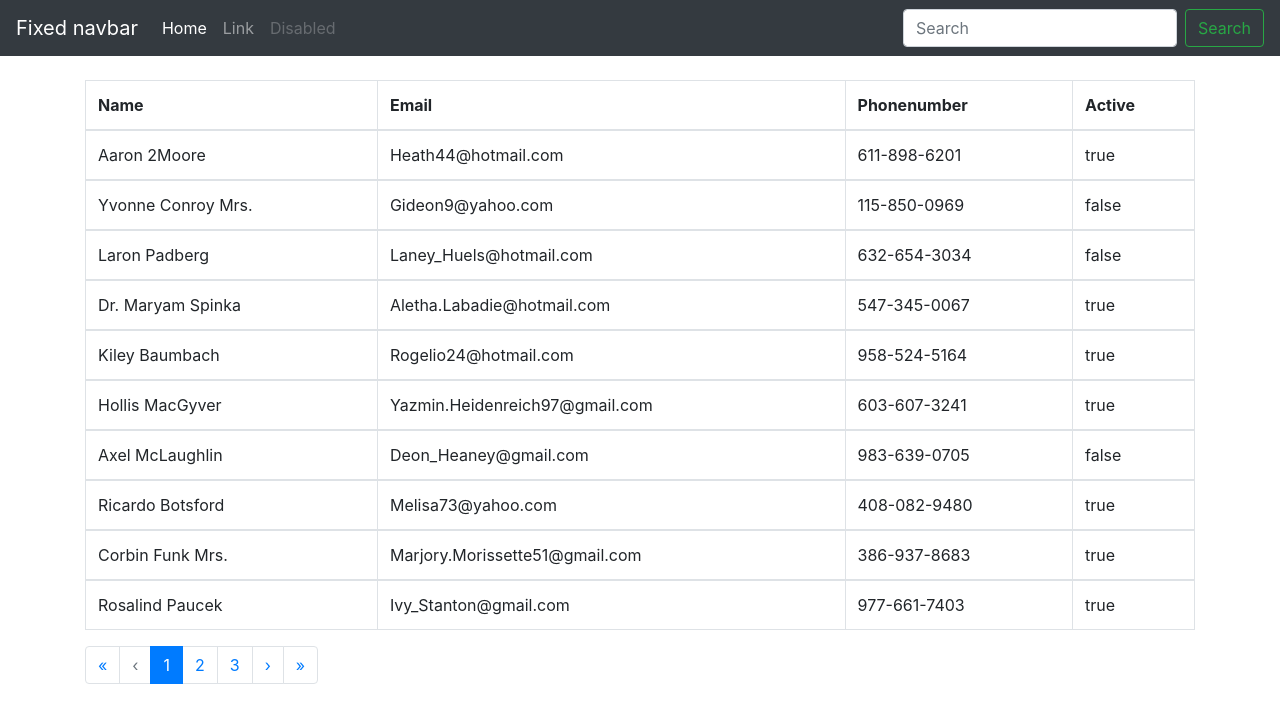
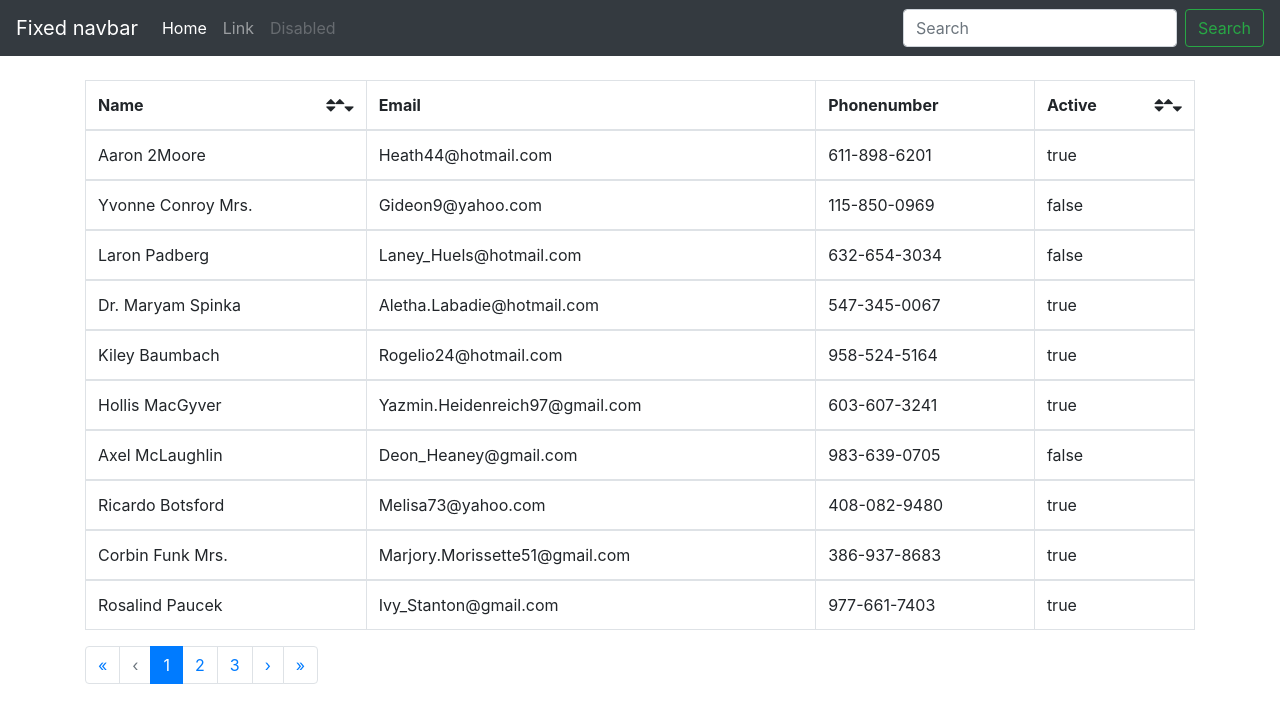
Before and after one commit to rnkoaa/angular-labs, an Angular app in the folder bootstrap-data-table/: page / in a window 1280 px wide. Shown: the top 722 px of the page. Built offline with nearby package versions, Linux system fonts and the light colour scheme.

Commit message:
updated columns

```diff
--- a/bootstrap-data-table/src/app/data-table/data-table/data-table.component.html
+++ b/bootstrap-data-table/src/app/data-table/data-table/data-table.component.html
@@ -3,10 +3,19 @@
     <tr>
       <th *ngFor="let column of columns" (click)="headerClicked(column, $event)" class="column-header"
         [class.sortable]="column.sortable">
-        <!-- {{column.header}} -->
-        <ng-container *ngIf="!column.headerTemplate">{{column.header}}</ng-container>
+        <span class="float-left">
+          <ng-container *ngIf="!column.headerTemplate">{{column.header}}</ng-container>
+          <ng-template *ngIf="column.headerTemplate" [ngTemplateOutlet]="column.headerTemplate"
+          [ngTemplateOutletContext]="{ $implicit: { header: col.header } }"></ng-template>
+        </span>
+        <span *ngIf="column.sortable" class="float-right">
+            <i class="fa fa-sort" *ngIf="column.sortable && column.sortDirection === ''"></i>
+            <i class="fa fa-sort-asc"></i>
+            <i class="fa fa-sort-desc"></i>
+          </span>
+        <!-- <ng-container *ngIf="!column.headerTemplate">{{column.header}}</ng-container>
         <ng-template *ngIf="column.headerTemplate" [ngTemplateOutlet]="column.headerTemplate"
-          [ngTemplateOutletContext]="{ $implicit: { header: col.header } }"></ng-template>
+          [ngTemplateOutletContext]="{ $implicit: { header: col.header } }"></ng-template> -->
         <!-- <span class="column-sort-icon" *ngIf="column.sortable">
           <i class="fa fa-sort column-sortable-icon"></i>
           <span  class="">
@@ -19,7 +28,6 @@
   </thead>
   <tbody *ngFor="let row of displayData">
     <tr>
-      <!-- <td *ngFor="let column of columns">{{row[column.value]}}</td> -->
       <td *ngFor="let column of columns">
         <ng-container *ngIf="!column.bodyTemplate">{{row[column.value]}}</ng-container>
         <ng-template *ngIf="column.bodyTemplate" [ngTemplateOutlet]="column.bodyTemplate"
--- a/bootstrap-data-table/src/app/data-table/data-table/data-table.component.ts
+++ b/bootstrap-data-table/src/app/data-table/data-table/data-table.component.ts
@@ -151,7 +151,6 @@ export class DataTableComponent implements OnInit {
     this.sortAsc = true;
     this.data = this.options.records;
 
-    // console.log(this.sorterService.sort(this.data, 'name'));
     this.itemCount = this.options.records.length;
     if (this.pagination) {
       this.displayData = this.data.slice(this.offset, this.limit);
@@ -174,27 +173,25 @@ export class DataTableComponent implements OnInit {
       if (this.options.config.sortBy === undefined) {
         this.options.config.sortBy = column.value;
       }
+
       if (this.options.config.sortBy === column.value) {
         this.options.config.sortDirection = this.options.config.sortDirection === 'asc' ? 'desc' : 'asc';
       }
       this.options.config.sortBy = column.value;
 
-      this.displayData = this.sorterService.sort(this.data, this.options.config.sortBy, this.options.config.sortDirection);
+      this.data = this.sorterService.sort(this.data, this.options.config.sortBy, this.options.config.sortDirection);
+      this.displayData = this.data.slice(this.offset, this.offset + this.limit);
+
+      this.columns.forEach(col => {
+        if (col.sortable) {
+          col.sortDirection = '';
+        }
+
+        if (col.value === column.value) {
+          col.sortDirection = this.options.config.sortBy;
+        }
+      });
     }
-    // if (column.value && column.sortable) {
-    //   if (this.options.config.sortBy === column.value) {
-    //     this.options.config.sortDirection = this.options.config.sortDirection === 'asc' ? 'desc' : 'asc';
-    //   }
-    //   this.options.config.sortBy = column.value;
-
-    // this.sort(this.displayData, this.options.config.sortBy, this.options.config.sortDirection, isNumeric);
-    // const isNumeric = (column.filter && column.filter.indexOf("currency") != -1) || (column.isNumeric === true);
-    // Get the matching column
-    // const dtColumn = this.options.columns
-    // .filter((iColumn) => iColumn.value === this.options.config.sortBy)[0];
-    // const isNumeric = (dtColumn.filter && dtColumn.filter.indexOf("currency") != -1) || (dtColumn.isNumeric === true);
-    // this.sort(this.filteredData, this.options.config.sortBy, this.options.config.sortDirection, isNumeric);
-    // }
   }
 
   isSorting(name: string) {
```
